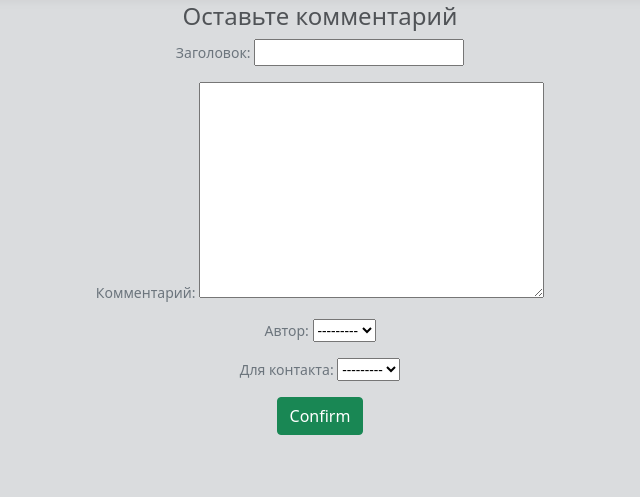
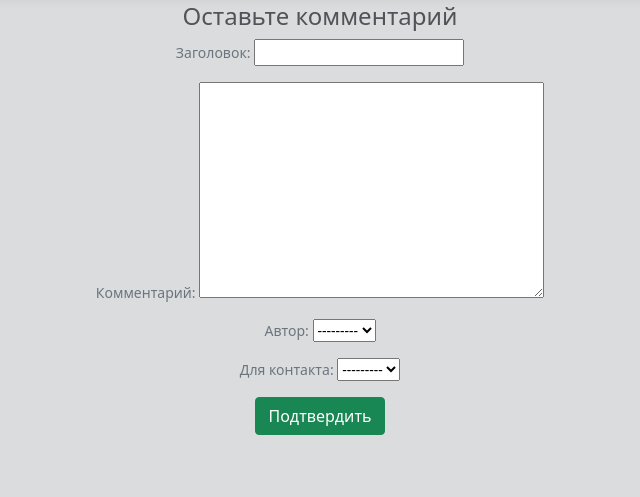
Before and after one commit to ArtMot99/AdressBook, a Django app: page /address/1/comment/ in a window 1280 px wide. Shown: the part 110-607 px from the top of the page, without its empty margins (320-960 px from the left). Run offline with Django 4.2, Linux system fonts and the light colour scheme; data that the repository does not hold is empty; some libraries are stand-ins or nearby versions.

Commit message:
Русифицирована кнопка подтверждения)

```diff
--- a/address/templates/address/form_for_comment.html
+++ b/address/templates/address/form_for_comment.html
@@ -12,7 +12,7 @@
             <h4 class="text-dark text-opacity-75">Оставьте комментарий</h4>
             {{ form.as_p }}
 
-            <button class="btn btn-success" type="submit" value="Confirm">Confirm</button>
+            <button class="btn btn-success" type="submit" value="Confirm">Подтвердить</button>
         </form>
     </div>
 {% endblock %}
--- a/address/templates/includes/form_for_create_and_update.html
+++ b/address/templates/includes/form_for_create_and_update.html
@@ -12,7 +12,7 @@
                     {{ inline.management_form.as_p }}
                     {{ inline.as_p }}
 
-                    <button class="btn btn-success" type="submit" value="Confirm">Confirm</button>
+                    <button class="btn btn-success" type="submit" value="Confirm">Подтвердить</button>
                 </form>
             </div>
         </div>
```
